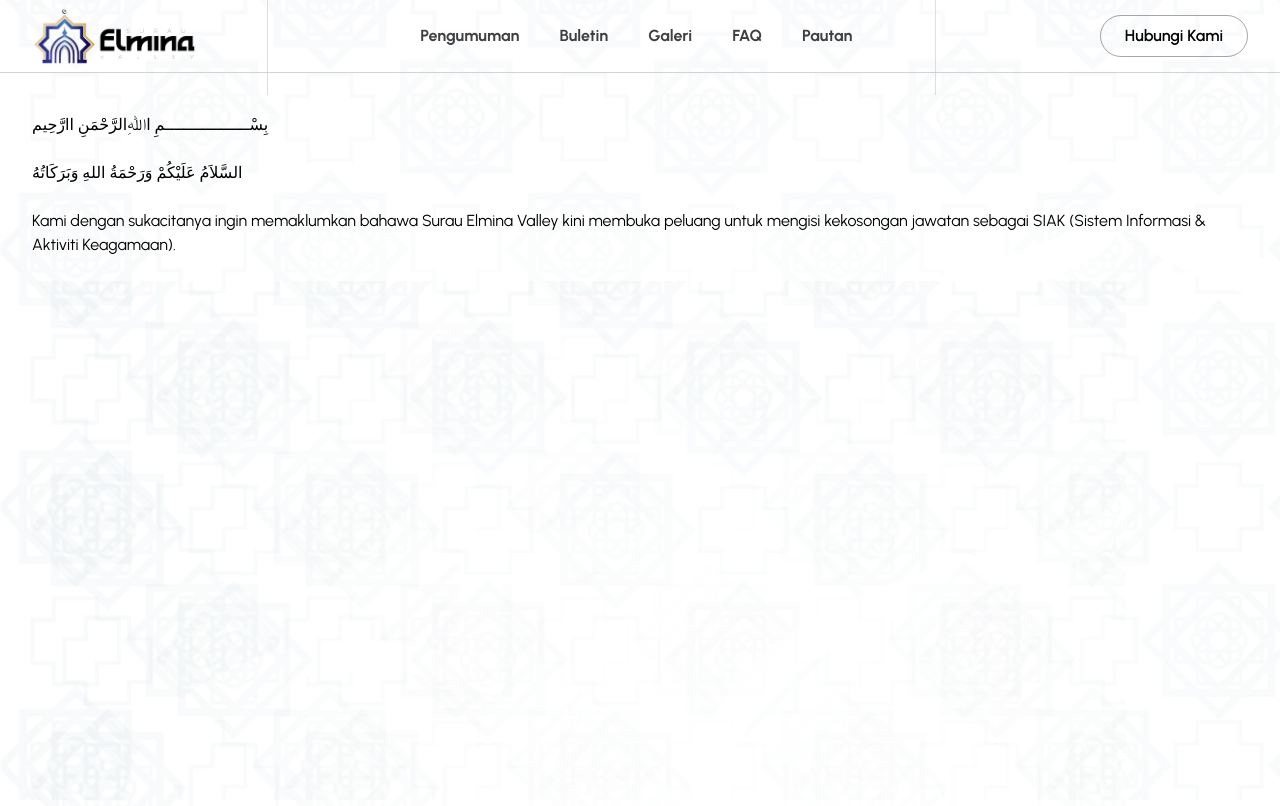
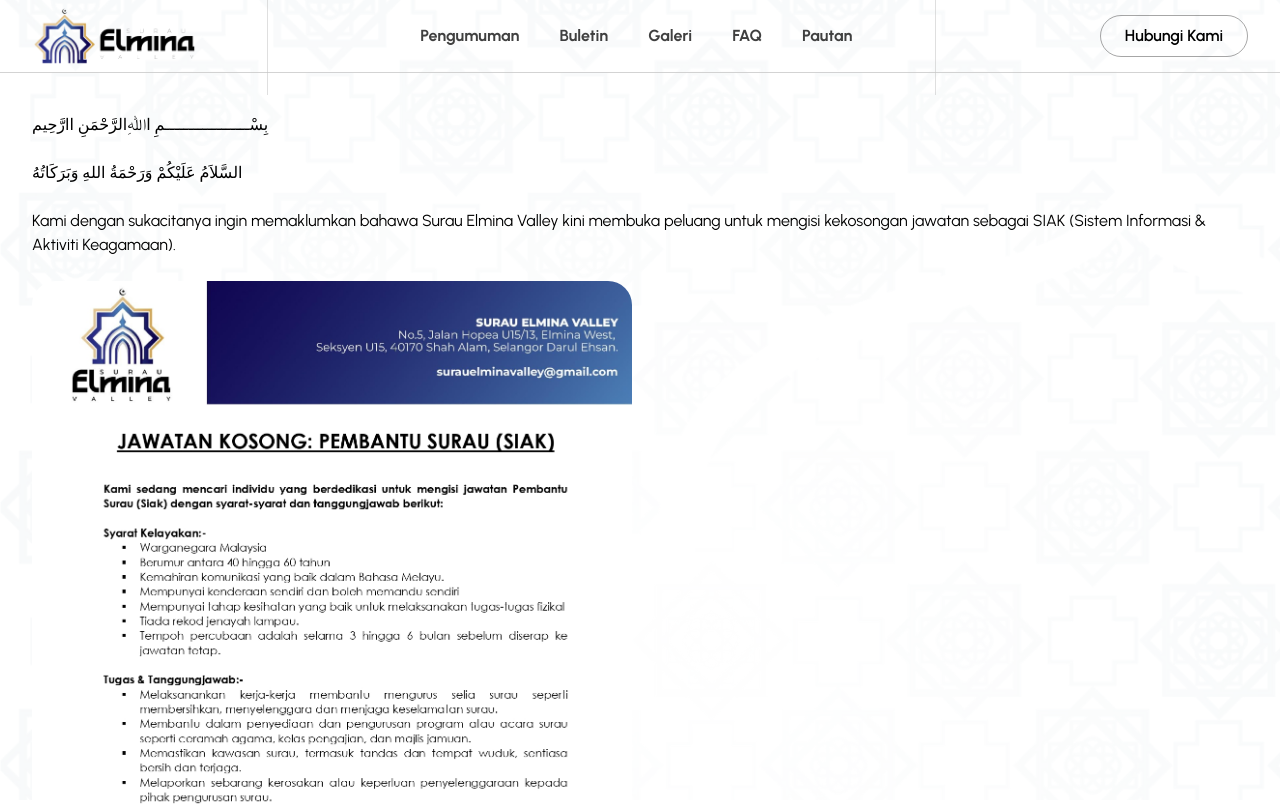
Before and after one commit to hafiyharizan/sev_dev, a Next.js app: page /siak in a window 1280 px wide. Shown: the top 806 px of the page. Built offline with nearby package versions, Linux system fonts and the light colour scheme.

Commit message:
siak image

```diff
--- a/app/siak/page.tsx
+++ b/app/siak/page.tsx
@@ -1,4 +1,5 @@
 import React from 'react';
+import Image from "next/image";
 
 const JobVacancyAnnouncement: React.FC = () => {
     return (
@@ -9,13 +10,13 @@
             <br />
             <p>Kami dengan sukacitanya ingin memaklumkan bahawa Surau Elmina Valley kini membuka peluang untuk mengisi kekosongan jawatan sebagai SIAK (Sistem Informasi & Aktiviti Keagamaan).</p>
             <br />
-            <iframe
-                src="/images/siak.pdf"
-                width="90%"
-                height="800px"
-                style={{ border: 'none' }}
-                title="SIAK Job Vacancy Announcement PDF"
-            ></iframe>
+            <Image
+                src="/images/siak.jpg"
+                alt="gaby"
+                width={600}
+                height={600}
+                className="rounded-3xl"
+            />
 
             <p>Sekian, terima kasih.</p>
             <br />
```
Also changed, not shown: public/images/siak.jpg (added).
